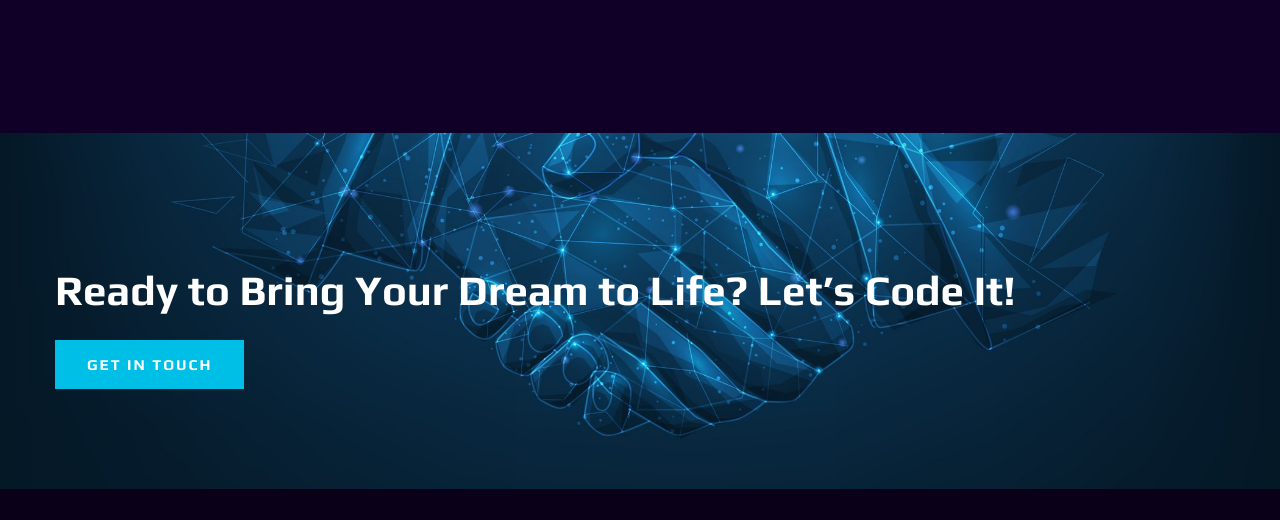
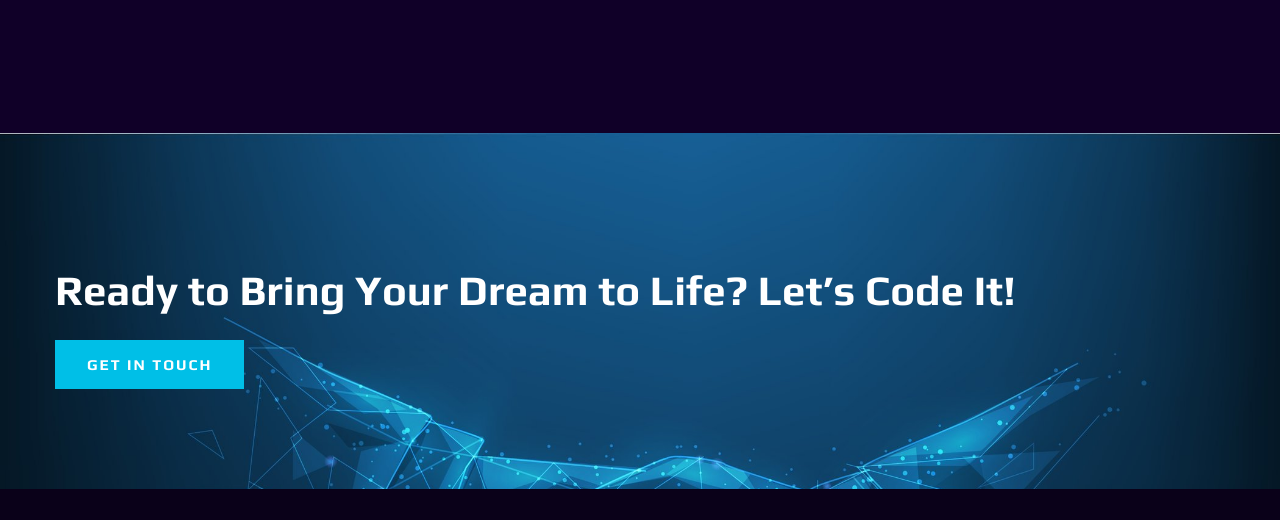
Before and after one commit to ArseniouSoftwareConstructions/ArseniouSoftwareConstructions, a plain HTML site: page index.html in a window 1280 px wide. Shown: the part 3560-4080 px from the top of the page. Drawn offline with nearby package versions, Linux system fonts and the light colour scheme.

Commit message:
Add files via upload

```diff
--- a/css/style.css
+++ b/css/style.css
@@ -2442,7 +2442,7 @@ ol {
 }
 
 .callto.spad.set-bg {
-  background-position: right 0px top -380px; /* Positions the image 20px from the right edge and 30px from the bottom edge */
+  background-position: right 0px top 0px; /* Positions the image 20px from the right edge and 30px from the bottom edge */
  }
 
  .sticky-top {
```
